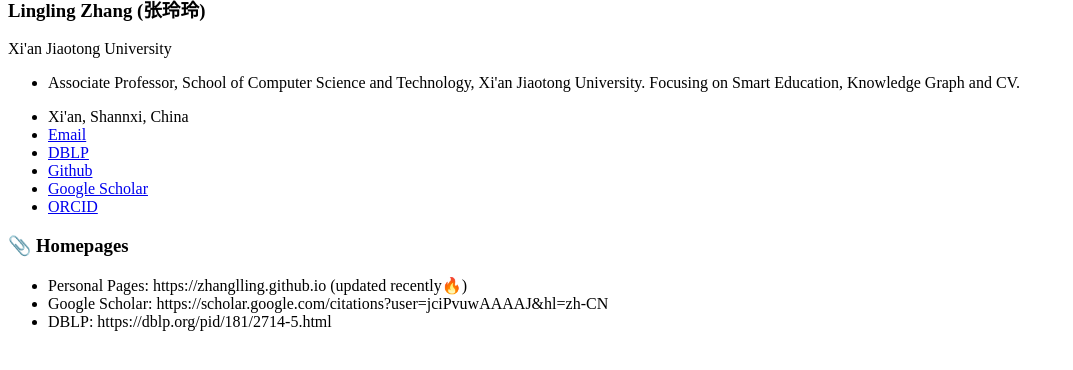
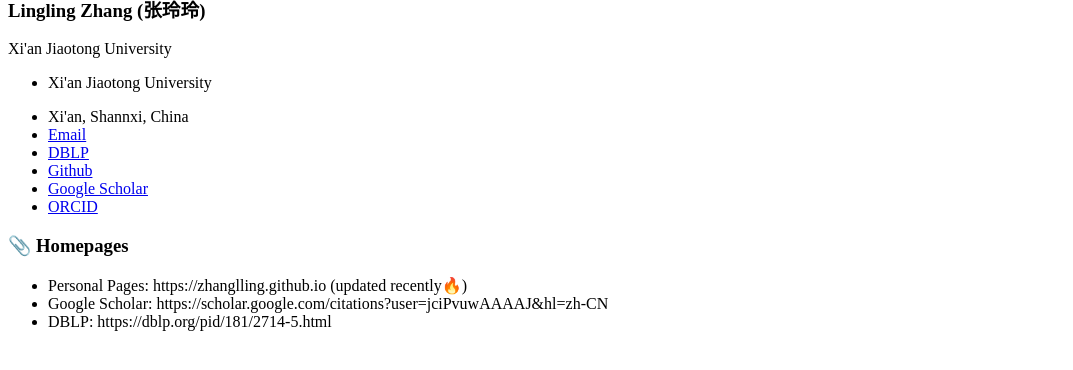
Before and after one commit to zhang-lingling/zhang-lingling.github.io, a Jekyll site: the page built from _pages/includes/homepage.md, in a window 1280 px wide, cut to the strip 530-900 px from the top of the page. Shown: the whole strip, without its empty margins (0-1073 px from the left). Built offline with Jekyll 4.4.1, drawn with Linux system fonts in a browser that asks for light colours; our own code applies the rules of GitHub Pages for plain Markdown files.

Commit message:
_config.yml

```diff
--- a/_config.yml
+++ b/_config.yml
@@ -7,7 +7,7 @@
 
 # Site Settings
 title                    : "Lingling Zhang (张玲玲)"
-description              : "Associate Professor, School of Computer Science and Technology, Xi'an Jiaotong University. Focusing on Smart Education, Knowledge Graph and CV."
+description              : "Xi'an Jiaotong University"
 repository               : "zhang-lingling/zhang-lingling.github.io"
 google_scholar_stats_use_cdn : true
 
```
